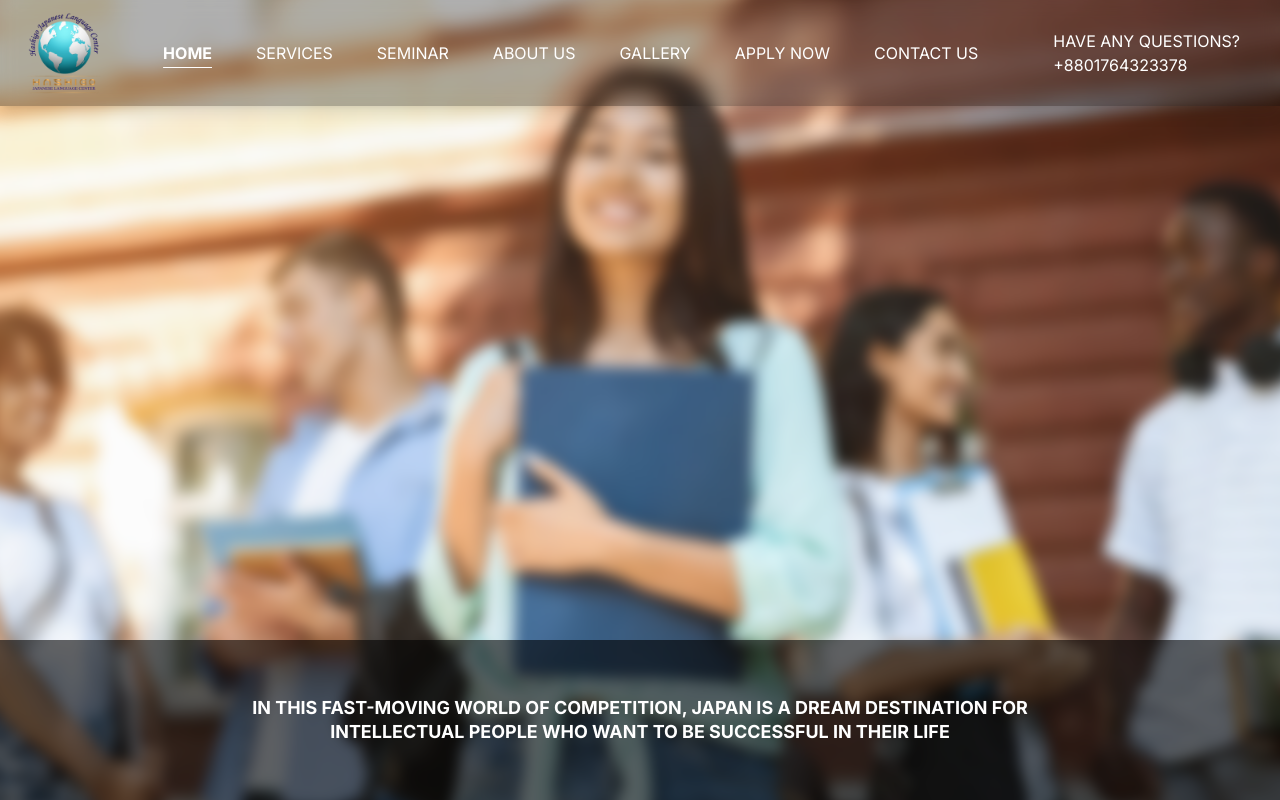
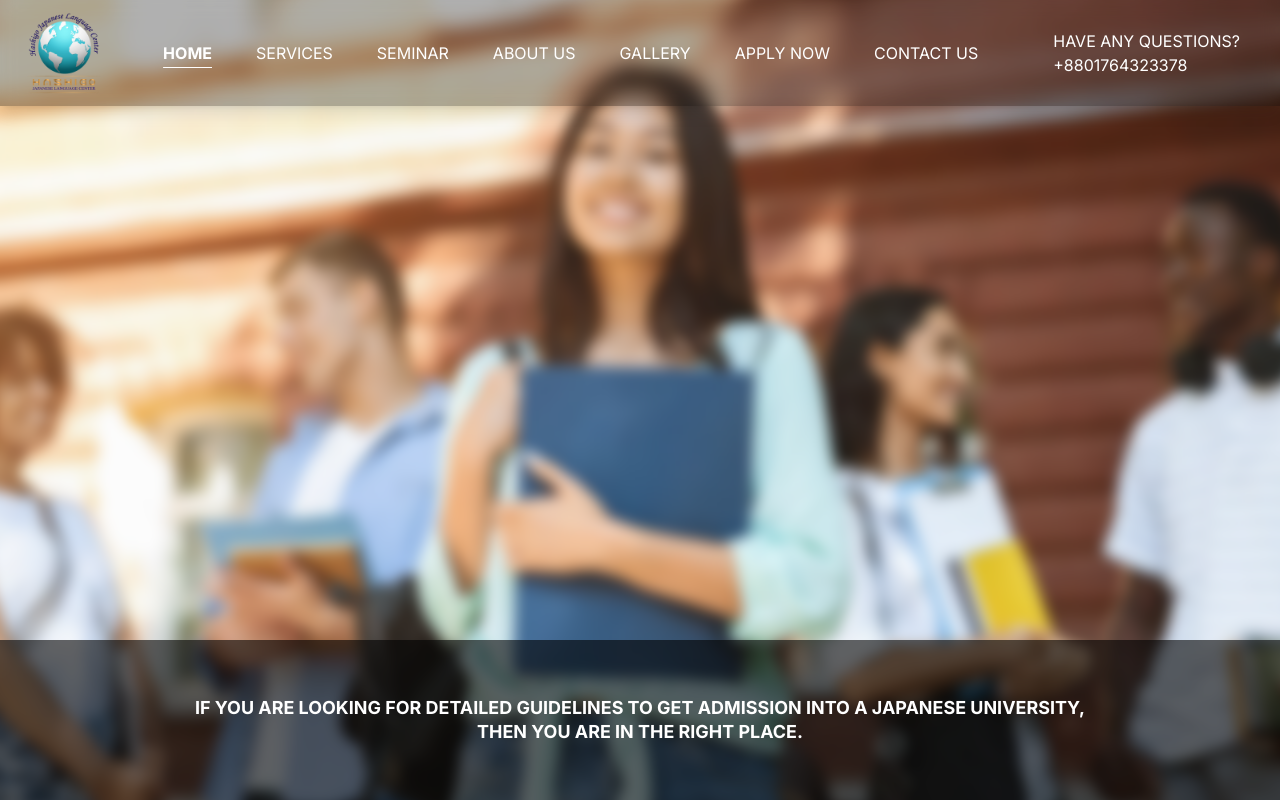
Before and after one commit to taherul77/ShiningEducation, a Next.js app: page / in a window 1280 px wide. Shown: the top 800 px of the page. Built offline with nearby package versions, Linux system fonts and the light colour scheme.

Commit message:
update image

```diff
--- a/src/components/page/Home/Banner.js
+++ b/src/components/page/Home/Banner.js
@@ -14,9 +14,9 @@ const Banner = () => {
 
   const texts = [
     "In this fast-moving world of competition, JAPAN is a dream destination for intellectual people who want to be successful in their life",
-    "In this fast-moving world of competition, JAPAN is a dream destination for intellectual people who want to be successful in their life",
-    "In this fast-moving world of competition, JAPAN is a dream destination for intellectual people who want to be successful in their life",
-    "In this fast-moving world of competition, JAPAN is a dream destination for intellectual people who want to be successful in their life",
+    "If you are looking for detailed guidelines to get admission into a Japanese University, then you are in the right place.",
+    "We are here to help you find your destined position that you are looking to pursue. With all the necessary support ready to provide you",
+    "We provide Japanese language course, document aid, and other necessary support for the students and immigrants.",
   ];
 
   useEffect(() => {
```
